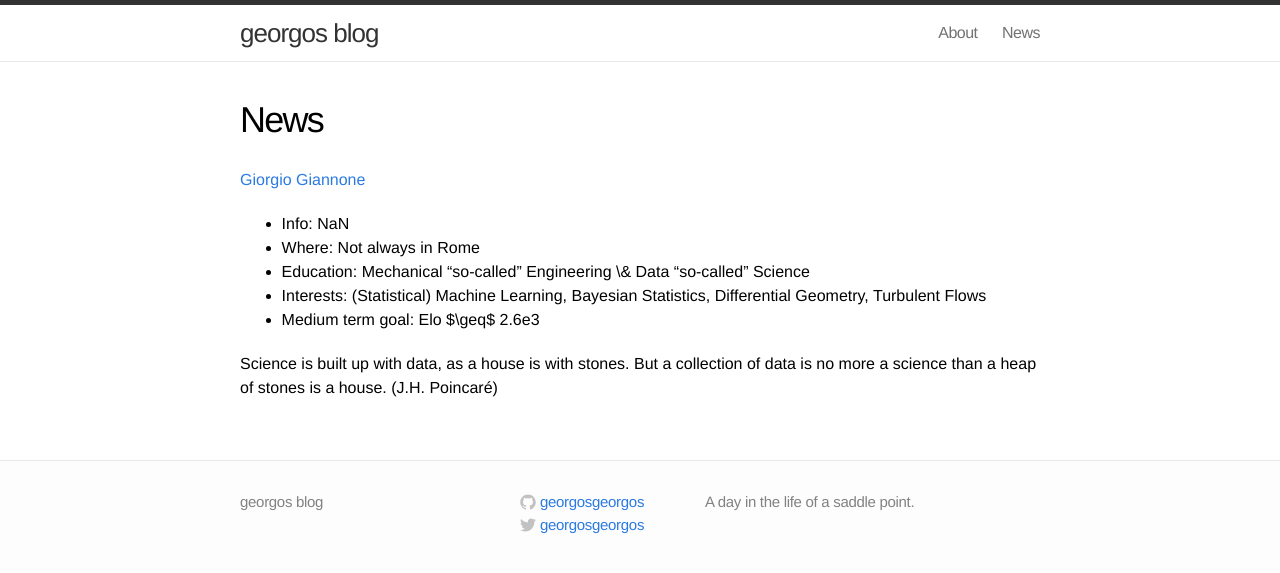
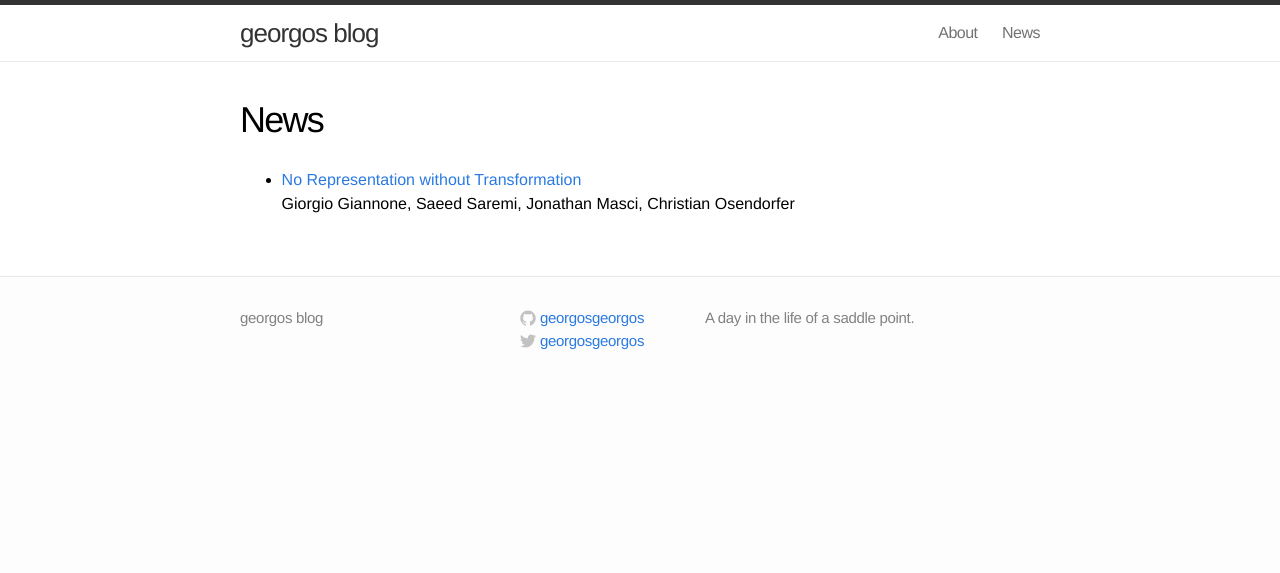
Before and after one commit to georgosgeorgos/georgosgeorgos.github.io, a Jekyll site: the page built from news.md, in a window 1280 px wide. Shown: the top 573 px of the page. Built offline with Jekyll 4.4.1, drawn with Linux system fonts in a browser that asks for light colours.

```diff
--- a/news.md
+++ b/news.md
@@ -5,13 +5,8 @@ permalink: /news/
 mathjax: true
 ---
 
-[Giorgio Giannone](https://www.linkedin.com/in/giorgio-c-giannone/)
 
-* Info: NaN
-* Where: Not always in Rome
-* Education: Mechanical "so-called" Engineering \& Data "so-called" Science
-* Interests: (Statistical) Machine Learning, Bayesian Statistics, Differential Geometry, Turbulent Flows
-* Medium term goal: Elo $\geq$ 2.6e3
 
-Science is built up with data, as a house is with stones.
-But a collection of data is no more a science than a heap of stones is a house. (J.H. Poincaré)
+* [No Representation without Transformation](https://arxiv.org/abs/1912.03845)
+
+  Giorgio Giannone, Saeed Saremi, Jonathan Masci, Christian Osendorfer
```
Also changed, not shown: _posts/2020-04-23-Representing-by-Transforming.md (renamed from _posts/2020-04-23-Representing-by-Transforming.markdown, +3 -2 lines).
